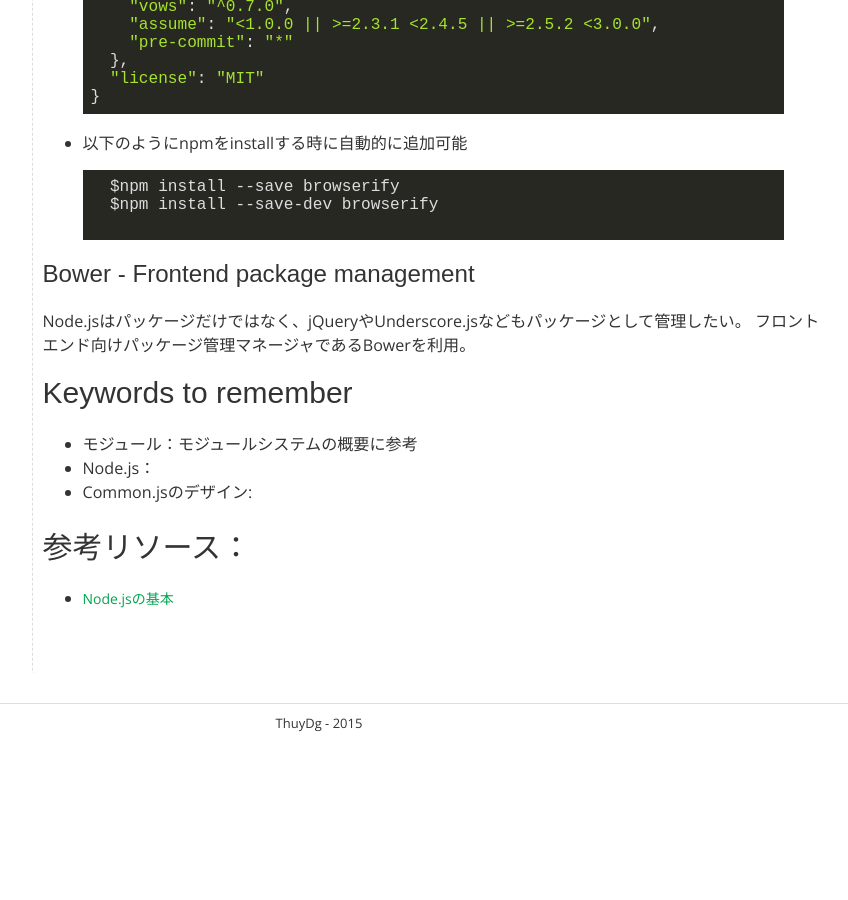
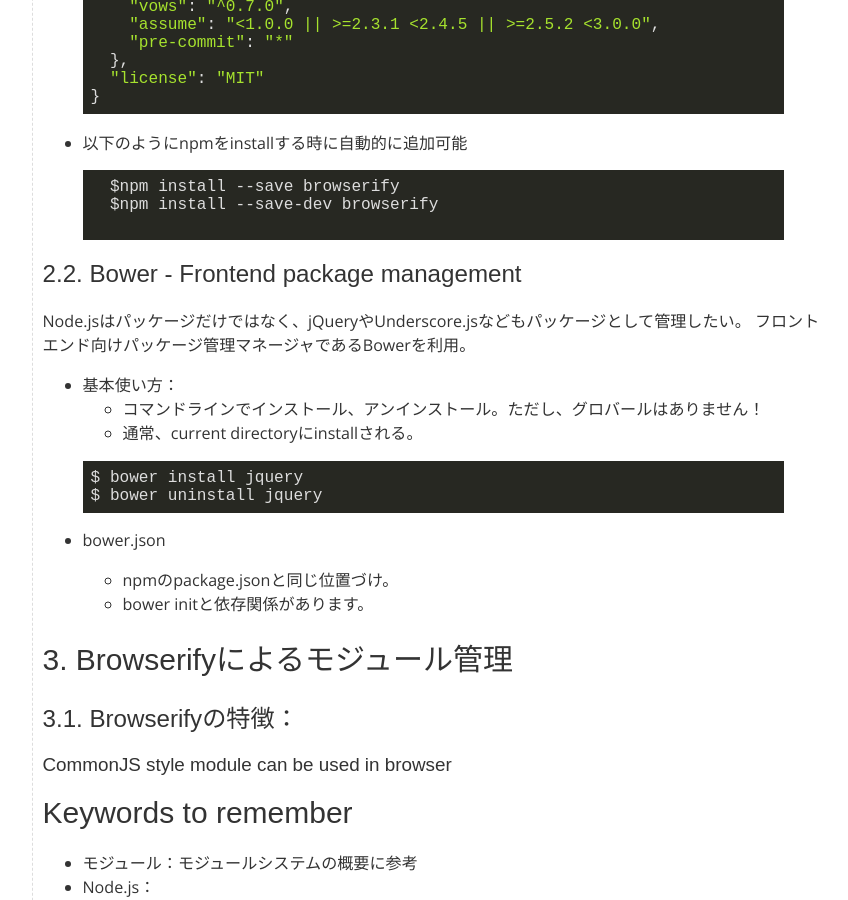
Before and after one commit to thuydg/thuydg.github.io, a Jekyll site: the page built from _posts/2015-02-05-web-frontend-module-management.md, in a window 1280 px wide and 900 px high, scrolled down 1688 px. Shown: the whole window, without its empty margins (321-1169 px from the left). Built offline with Jekyll 4.4.1, drawn with Linux system fonts in a browser that asks for light colours; some web fonts are replaced; comment, search, counter and statistics services are not loaded; before the commit the page ends 2430 px from its top, so only the background shows below that; some of the changed text lies outside the part shown.

```diff
--- a/_posts/2015-02-05-web-frontend-module-management.md
+++ b/_posts/2015-02-05-web-frontend-module-management.md
@@ -9,7 +9,7 @@ image: /images/blog/web-frontend-module.jpg
 
 (Src: Web+DBPressから)
 
-# モジュールシステムの必要性：
+# 1. モジュールシステムの必要性：
 
 * モジュールシステムとは：
   - ある機能を持ったコードをモジュールとして定義し、ほかのモジュールがそれを呼び出せる仕組みを提供するシステム
@@ -25,12 +25,12 @@ image: /images/blog/web-frontend-module.jpg
   - JavaScriptのNode.js野場合、CommonJSスタイルのrequireやmodule, exportsという仕組みがあります。
   - ブラウザでも、モジュール管理システムを利用して、管理することは可能。
 
-# パッケージマネージャによる環境の準備
+# 2. パッケージマネージャによる環境の準備
 
 * パッケージマネージャPackage managerの準備
   - Package managerとは：ソフトウェアのインストールやアップデート、バージョン管理を行っているソフトウェアです。
 
-## npm - Node.jsのパッケージマネージャ
+## 2.1. npm - Node.jsのパッケージマネージャ
 
 * npmとはNode.jsのパッケージマネージャ
   - Node.jsとはNode.jsはサーバー側で動作するJavaScriptであり、
@@ -90,10 +90,31 @@ $npm uninstall -g browserify
   $npm install --save-dev browserify
   {% endhighlight %}
 
-## Bower - Frontend package management
+## 2.2. Bower - Frontend package management
 
 Node.jsはパッケージだけではなく、jQueryやUnderscore.jsなどもパッケージとして管理したい。
 フロントエンド向けパッケージ管理マネージャであるBowerを利用。
+
+* 基本使い方：
+  - コマンドラインでインストール、アンインストール。ただし、グロバールはありません！
+  - 通常、current directoryにinstallされる。
+
+{% highlight JavaScript %}
+$ bower install jquery
+$ bower uninstall jquery
+{% endhighlight %}
+
+* bower.json
+
+  - npmのpackage.jsonと同じ位置づけ。
+  - bower initと依存関係があります。
+
+# 3. Browserifyによるモジュール管理
+
+## 3.1. Browserifyの特徴：
+
+### CommonJS style module can be used in browser
+
 
 # Keywords to remember
 
```
Also changed, not shown: _posts/2015-02-06-atom-using-memo.md (+5 -2 lines).
